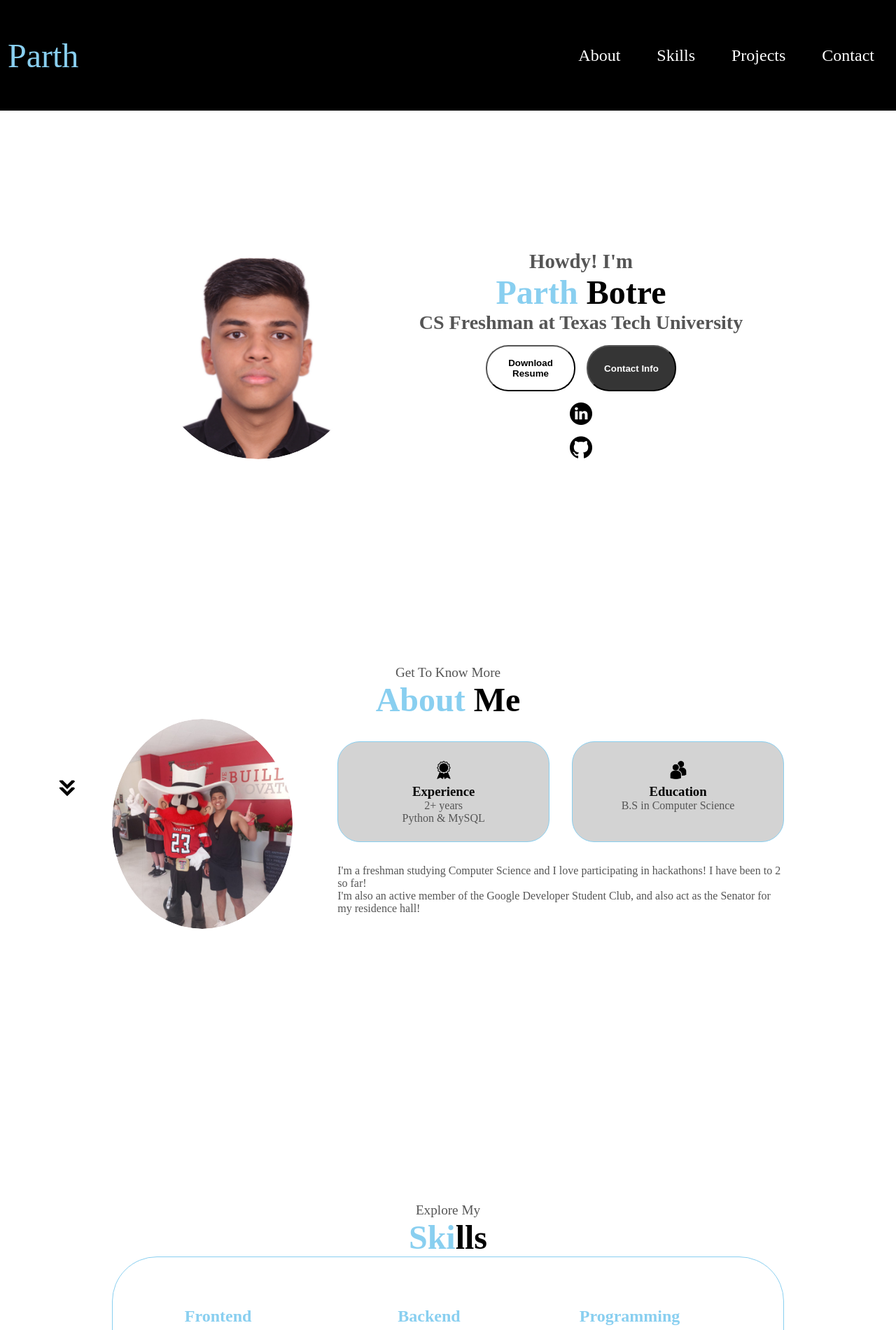
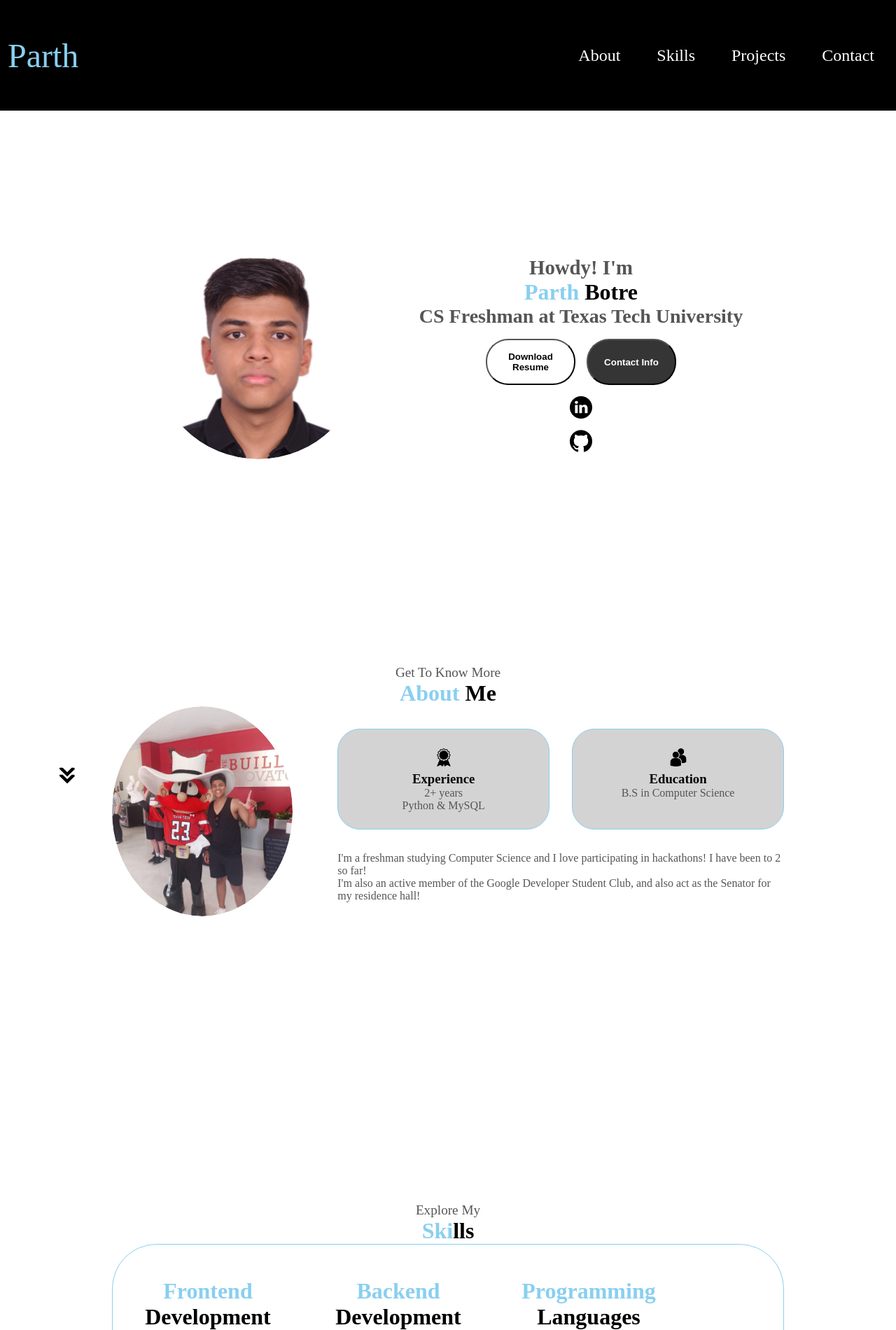
Before and after one commit to ParthBotre/ParthBotre.github.io, a plain HTML site: page index.html in a window 1280 px wide. Shown: the top 1900 px of the page at 70% size. Drawn offline with Linux system fonts and the light colour scheme.

Commit message:
hopefully final

```diff
--- a/index.html
+++ b/index.html
@@ -21,7 +21,7 @@
         </div>
     </nav>
     <nav id="hamburger-nav">
-        <div class="logo">Parth <span>Botre</span></div>
+        <div class="logo">Parth Botre</div>
         <div class="hamburger-menu">
             <div class="hamburger-icon" onclick="toggleMenu()">
                 <span></span>
@@ -222,7 +222,7 @@
     </section>
     <section id="projects" >
         <p class="section__text__p1">Recent</p>
-        <h1 class="title">Projects</h1>
+        <h1 class="title">Proj<span>ects</span></h1>
         <div class="experience-details-container">
             <div class="about-containers">
                 <div class="details-container color-container">
--- a/style.css
+++ b/style.css
@@ -260,7 +260,7 @@ section {
   }
 
   .highlight {
-    color: black; /* Set the desired color for the span element */
+    color: Black; /* Set the desired color for the span element */
 }
 
 
@@ -402,10 +402,17 @@ section {
 .experience-sub-title{
     color:#89cff0;
     font-weight: 600;
-    font-size: 1.5rem;
+    font-size: 2rem;
     margin-bottom: 2rem;
 }
 
+span{
+    font-size: 2rem;
+}
+
+.title{
+    font-size: 2rem;
+}
 .experience-details-container{
     font-display: auto;
     justify-content: center;
@@ -449,7 +456,7 @@ article{
     font-size: 1rem;
     color: REd;
 }
-/* span .note{
+/* span{
     color: black;
     font-size: 3rem;
 } */
```
